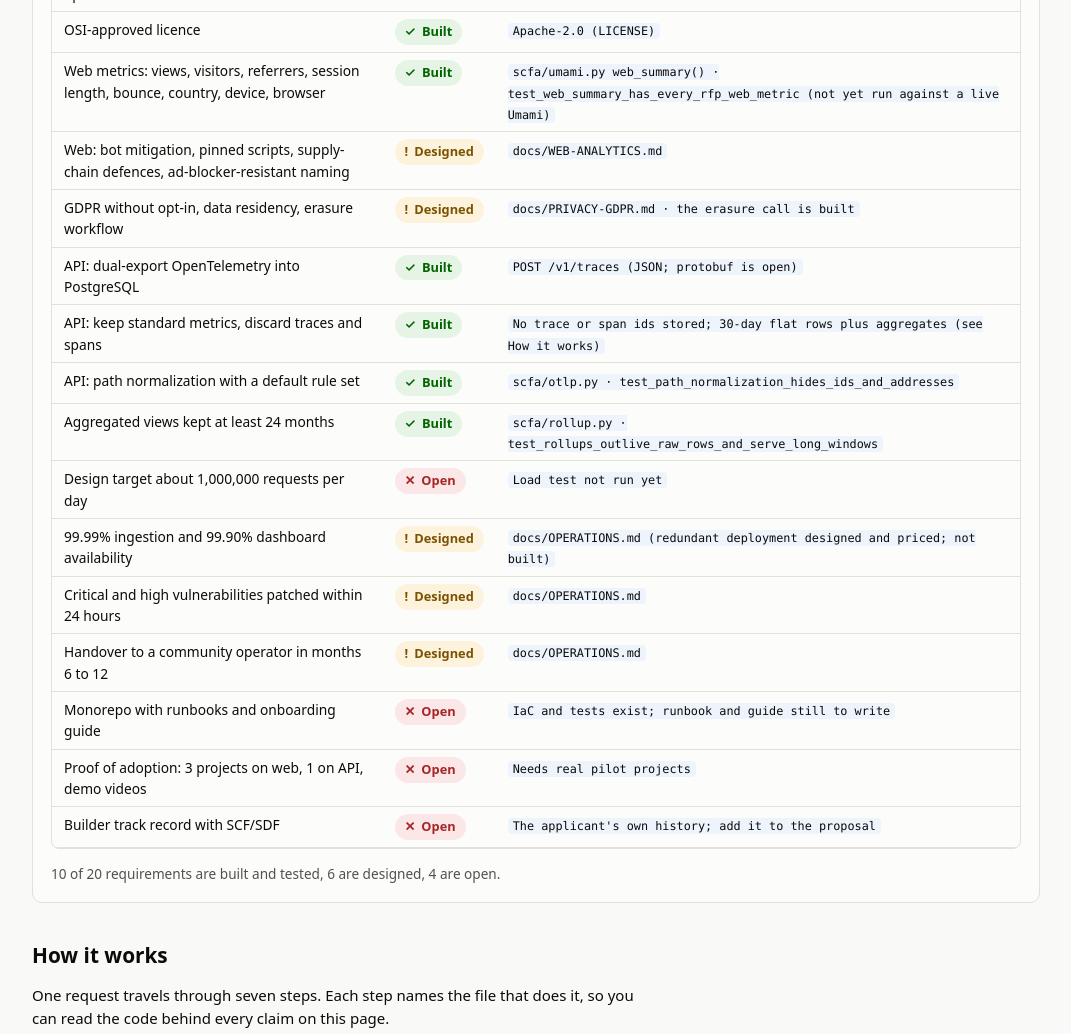
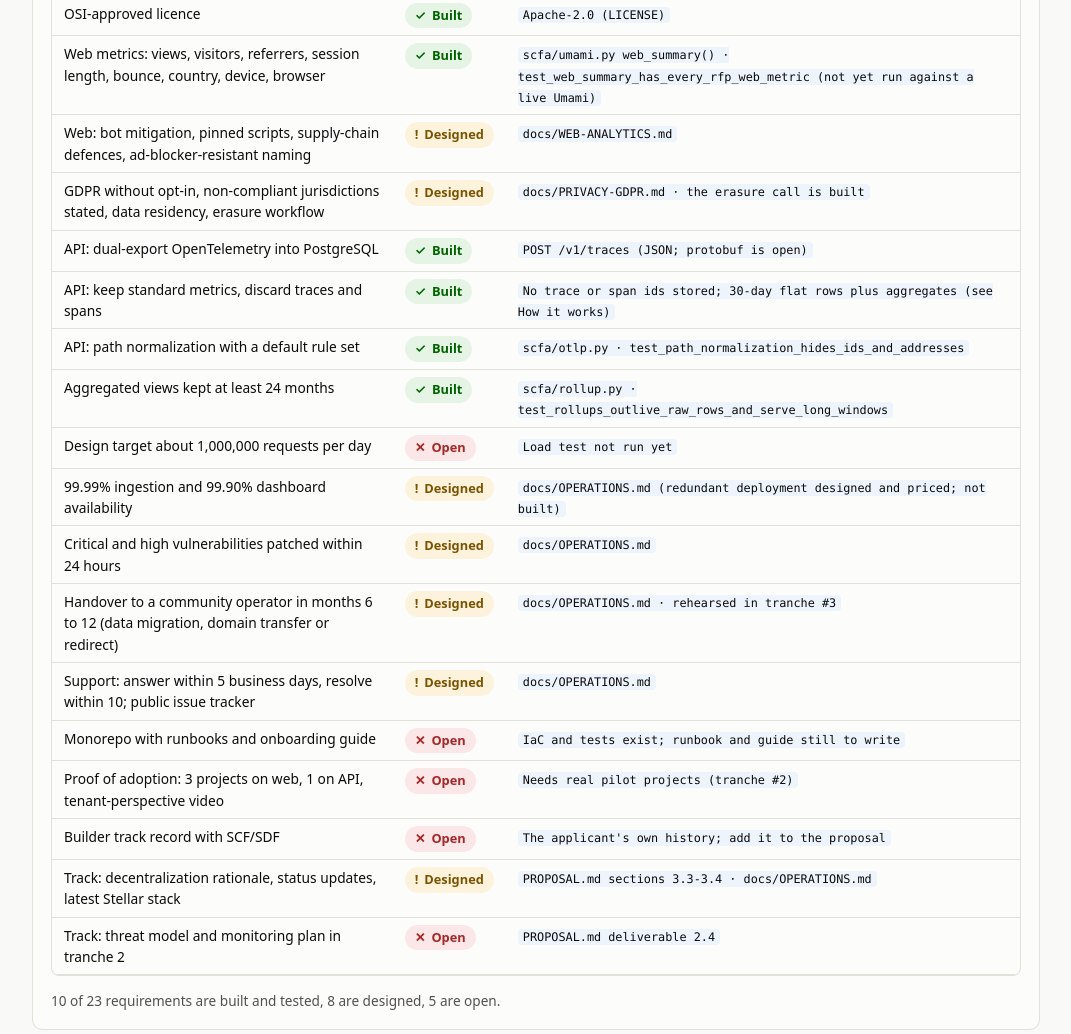
Before and after one commit to kuidsh/scf-analytics, a plain HTML site: page demo/index.html in a window 1280 px wide. Shown: the part 4548-5582 px from the top of the page, without its empty margins (104-1175 px from the left). Drawn offline with Linux system fonts and the light colour scheme; files whose address does not match are found by name.

Commit message:
Align proposal with SCF handbook: tranches, per-deliverable costs, team
- Payments follow the SCF schedule: #0 on acceptance (no deliverables),
  #1 MVP (month 1.5), #2 testnet equivalent (month 3), #3 mainnet
  equivalent (month 5); each tranche's work sized to its payment
- Every deliverable has a lead, hours, cost and how reviewers verify it;
  costs are person-hours at US$100 for a two-engineer team
- Request US$56,000 (development only); security review moved to the
  Audit Bank; threat model and monitoring plan in tranche #2
- New sections: Stellar stack, decentralization rationale, support
  times, status updates, handover with domain redirect, jurisdictions,
  alternatives and sustainability
- RFP coverage tables (docs, README, demo) gain the RFP Track
  submission requirements

Co-Authored-By: Claude Opus 5.5 <noreply@anthropic.com>

```diff
--- a/demo/index.html
+++ b/demo/index.html
@@ -487,7 +487,7 @@ const RFP = [
   ["OSI-approved licence", "b", "Apache-2.0 (LICENSE)"],
   ["Web metrics: views, visitors, referrers, session length, bounce, country, device, browser", "b", "scfa/umami.py web_summary() · test_web_summary_has_every_rfp_web_metric (not yet run against a live Umami)"],
   ["Web: bot mitigation, pinned scripts, supply-chain defences, ad-blocker-resistant naming", "d", "docs/WEB-ANALYTICS.md"],
-  ["GDPR without opt-in, data residency, erasure workflow", "d", "docs/PRIVACY-GDPR.md · the erasure call is built"],
+  ["GDPR without opt-in, non-compliant jurisdictions stated, data residency, erasure workflow", "d", "docs/PRIVACY-GDPR.md · the erasure call is built"],
   ["API: dual-export OpenTelemetry into PostgreSQL", "b", "POST /v1/traces (JSON; protobuf is open)"],
   ["API: keep standard metrics, discard traces and spans", "b", "No trace or span ids stored; 30-day flat rows plus aggregates (see How it works)"],
   ["API: path normalization with a default rule set", "b", "scfa/otlp.py · test_path_normalization_hides_ids_and_addresses"],
@@ -495,10 +495,13 @@ const RFP = [
   ["Design target about 1,000,000 requests per day", "o", "Load test not run yet"],
   ["99.99% ingestion and 99.90% dashboard availability", "d", "docs/OPERATIONS.md (redundant deployment designed and priced; not built)"],
   ["Critical and high vulnerabilities patched within 24 hours", "d", "docs/OPERATIONS.md"],
-  ["Handover to a community operator in months 6 to 12", "d", "docs/OPERATIONS.md"],
+  ["Handover to a community operator in months 6 to 12 (data migration, domain transfer or redirect)", "d", "docs/OPERATIONS.md · rehearsed in tranche #3"],
+  ["Support: answer within 5 business days, resolve within 10; public issue tracker", "d", "docs/OPERATIONS.md"],
   ["Monorepo with runbooks and onboarding guide", "o", "IaC and tests exist; runbook and guide still to write"],
-  ["Proof of adoption: 3 projects on web, 1 on API, demo videos", "o", "Needs real pilot projects"],
+  ["Proof of adoption: 3 projects on web, 1 on API, tenant-perspective video", "o", "Needs real pilot projects (tranche #2)"],
   ["Builder track record with SCF/SDF", "o", "The applicant's own history; add it to the proposal"],
+  ["Track: decentralization rationale, status updates, latest Stellar stack", "d", "PROPOSAL.md sections 3.3-3.4 · docs/OPERATIONS.md"],
+  ["Track: threat model and monitoring plan in tranche 2", "o", "PROPOSAL.md deliverable 2.4"],
 ];
 const FLOW = [
   ["Your service sends traces", "Any OpenTelemetry SDK (JS, Go, Rust, Python) exports HTTP server spans as JSON (http/json). Protobuf is rejected with HTTP 415 today.", "OTEL_EXPORTER_OTLP_TRACES_ENDPOINT"],
@@ -538,7 +541,7 @@ const DECISIONS = [
 const GAPS = ["Not deployed anywhere; this page is a static example, not a live service.", "The Umami client has not been run against a live Umami yet; the web numbers here are example values.", "Web hardening (pinned scripts with integrity hashes, bot filtering, renamed endpoints) is designed, not built.",
   "OTLP over protobuf (only JSON works today).", "Automatic Umami setup per project (one website and a read-only share link each).", "This dashboard served live by the API per project (the API serves JSON only).",
   "A load test at 1,000,000 requests per day, and a redundant deployment for 99.99% ingestion.", "A runbook and onboarding guide.", "Per-project SLO targets (fixed at 99.5% for now).",
-  "Real pilot projects, demo videos and the applicant's SCF track record."];
+  "A threat model and monitoring plan (due in tranche #2).", "Real pilot projects, a tenant-perspective video and the applicant's SCF track record."];
 const CMDS = `# 1. run the 18 tests (offline, SQLite)
 python -m pytest -q
 
```
Also changed, not shown: 9 other files.
